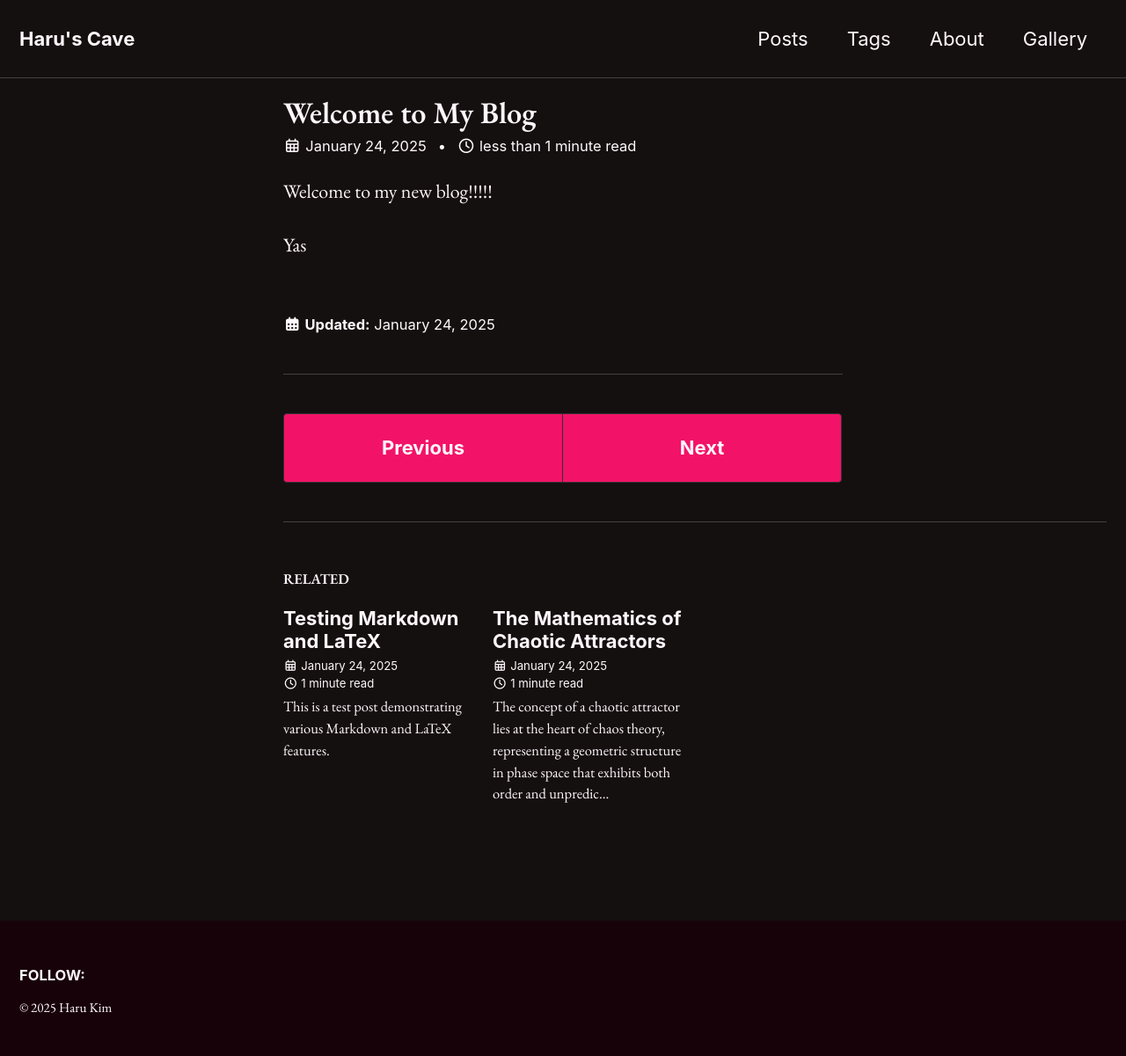
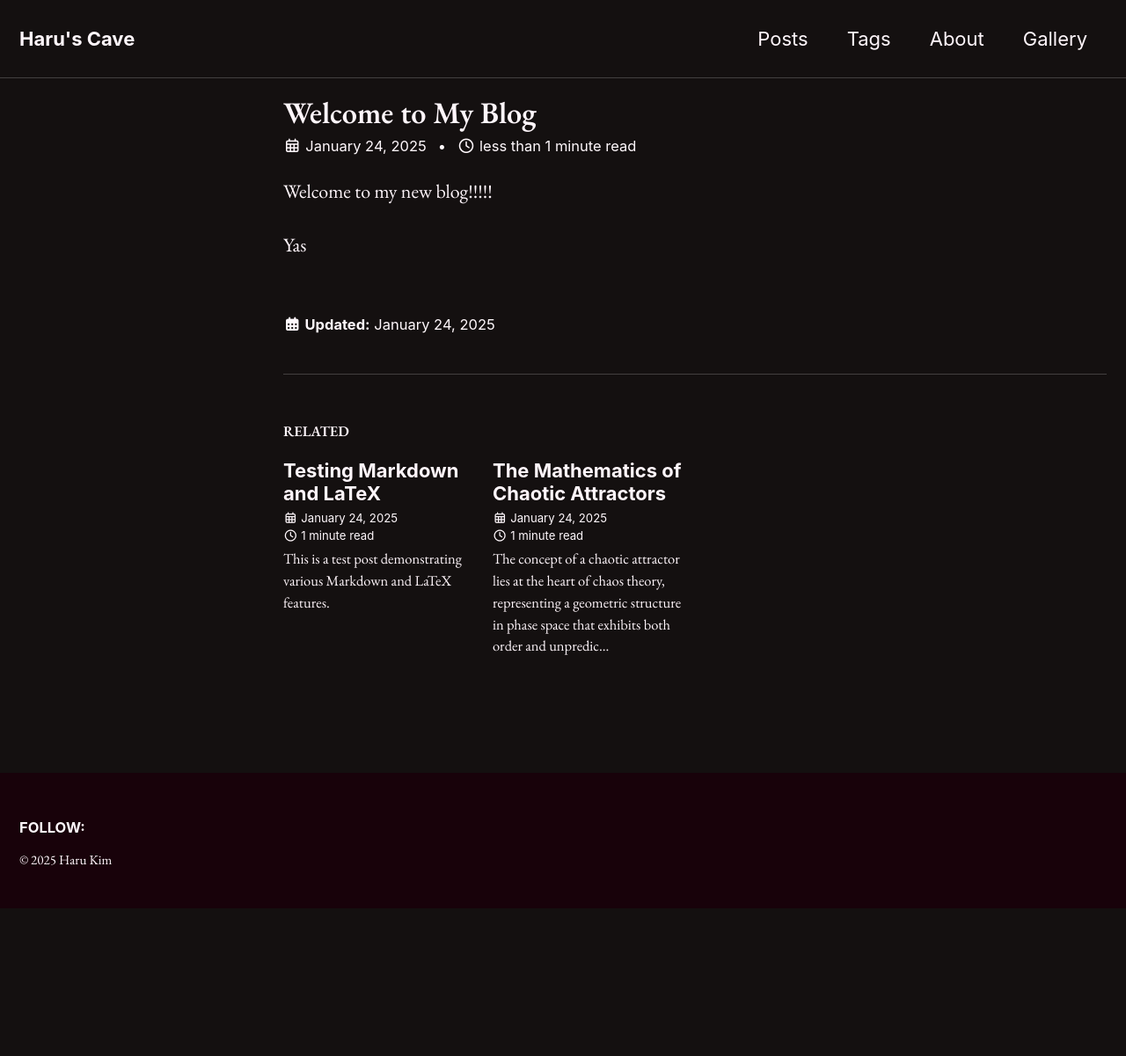
Before and after one commit to hxxru-u/hxxru-u.github.io, a Jekyll site: the page built from _posts/2025-01-24-welcome-to-my-blog.md, in a window 1280 px wide. Shown: the whole page at 88% size. Built offline with Jekyll 4.4.1, drawn with Linux system fonts in a browser that asks for light colours; cached includes are drawn as plain includes; after the commit the page ends 1033 px from its top, so only the background shows below that.

Commit message:
Remove previous/next navigation buttons from posts

```diff
--- a/_config.yml
+++ b/_config.yml
@@ -262,6 +262,7 @@ defaults:
       show_date: true
       show_categories: false
       taxonomy: false
+      show_pagination: false
   # _pages
   - scope:
       path: "_pages"
--- a/_layouts/single.html
+++ b/_layouts/single.html
@@ -64,7 +64,9 @@ layout: default
 
       {% if page.share %}{% include social-share.html %}{% endif %}
 
-      {% include post_pagination.html %}
+      {% if page.show_pagination %}
+        {% include post_pagination.html %}
+      {% endif %}
     </div>
 
     {% if site.comments.provider and page.comments %}
```
